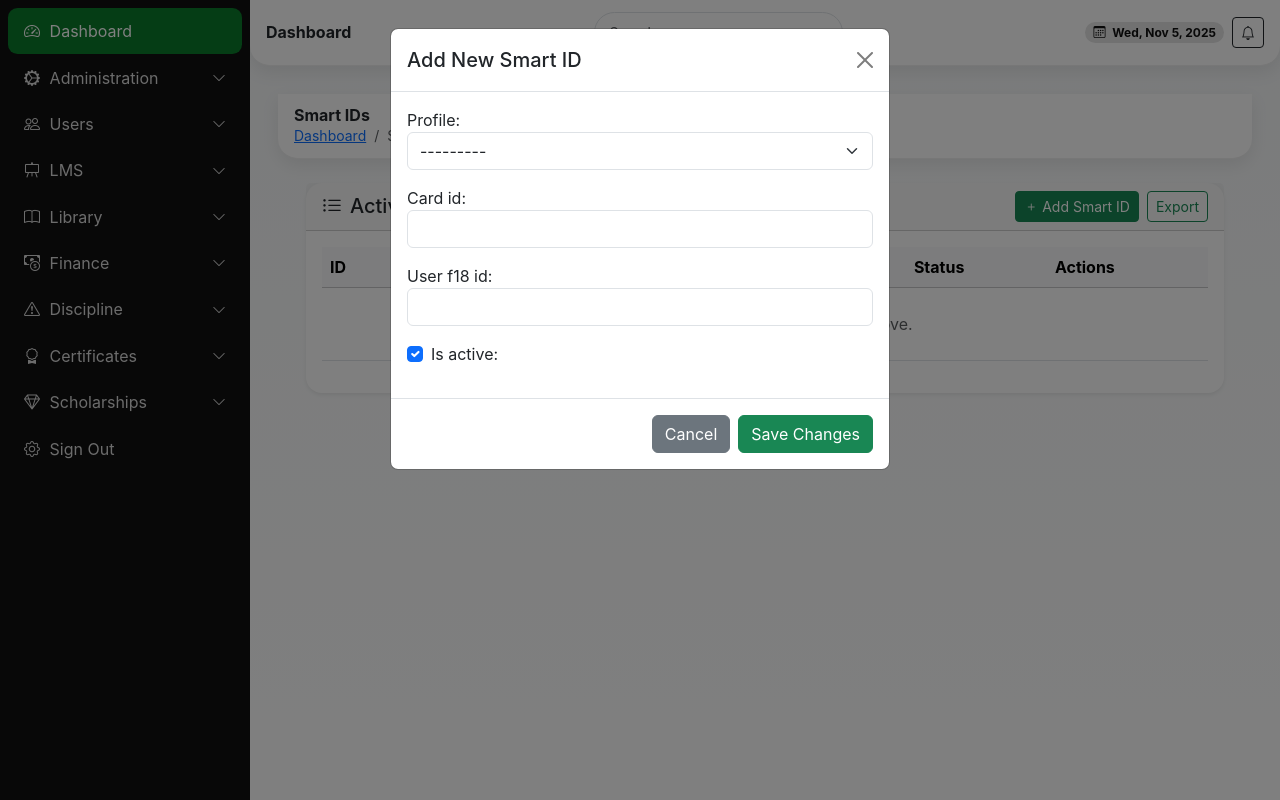
After one commit to pkalosh/kiswate_digital_academy, a Django app: page /smartids/ in a window 1280 px wide, after a click on "Add Smart ID". The commit adds this page. Run offline with Django 5.2, Linux system fonts and the light colour scheme; a user stored in the database is signed in; data comes from the database, SQL or seed files in the repository; both versions use the stored data as it was after the commit.

Commit message:
smart ids CRUD

```diff
--- a/school/forms.py
+++ b/school/forms.py
@@ -3,7 +3,7 @@ import random
 import string
 from django import forms
 from userauths.models import User
-from .models import Grade, Parent,StaffProfile,Student
+from .models import Grade, Parent,StaffProfile,Student, SmartID
 from django.core.mail import send_mail
 from django.core.exceptions import ValidationError
 from django.conf import settings
@@ -1012,3 +1012,16 @@ class StudentEditForm(forms.ModelForm):
         #     )
 
         return student
+
+
+class SmartIDForm(forms.ModelForm):
+
+    class Meta:
+        model = SmartID
+        fields = ['profile', 'card_id', 'user_f18_id', 'is_active']
+        widgets = {
+            'profile': forms.Select(attrs={'class': 'form-select'}),
+            'card_id': forms.TextInput(attrs={'class': 'form-control'}),
+            'user_f18_id': forms.TextInput(attrs={'class': 'form-control'}),
+            'is_active': forms.CheckboxInput(attrs={'class': 'form-check-input'}),
+        }
--- a/school/urls.py
+++ b/school/urls.py
@@ -23,6 +23,11 @@ urlpatterns = [
     path('students/<int:pk>/edit/', views.student_edit, name='student_edit'),
     path('students/<int:pk>/delete/', views.student_delete, name='student_delete'),
     path('students/<int:pk>/delete/', views.student_delete, name='student_delete'),
+    #smart ID
+    path('smartids/', views.smartid_list, name='smartid-list'),
+    path('smartids/create/', views.smartid_create, name='smartid-create'),
+    path('smartids/<int:pk>/edit/', views.smartid_edit, name='smartid-edit'),
+    path('smartids/<int:pk>/delete/', views.smartid_delete, name='smartid-delete'),
 
     #Scan logs
     path('scan-logs/', views.scan_logs_view, name='scan_logs'),
--- a/school/views.py
+++ b/school/views.py
@@ -4,10 +4,13 @@ from django.contrib import messages
 from django.db.models import Q
 from django.core.paginator import Paginator
 from userauths.models import User
-from .models import Grade, School, Parent,StaffProfile,Student, ScanLog
-from .forms import GradeForm,ParentCreationForm, ParentEditForm,StaffCreationForm, StaffEditForm,StudentCreationForm, StudentEditForm
+from .models import Grade, School, Parent,StaffProfile,Student, ScanLog, SmartID,Scholarship
+from .forms import GradeForm,ParentCreationForm, ParentEditForm,StaffCreationForm, StaffEditForm,StudentCreationForm, StudentEditForm,SmartIDForm
 import logging
+from django.http import JsonResponse
 from django.conf import settings
+from django.template.loader import render_to_string
+from django.utils.safestring import mark_safe
 from django.core.mail import send_mail
 import random
 import string
@@ -15,9 +18,9 @@ logger = logging.getLogger(__name__)
 # Create your views here.
 def dashboard(request):
     school =  request.user.school_admin_profile
-    total_teachers = StaffProfile.objects.filter(school=school, position='teacher')
-    total_students = Student.objects.filter(school=school)
-    total_parents = Parent.objects.filter(school=school)
+    total_teachers = StaffProfile.objects.filter(school=school, position='teacher').count()
+    total_students = Student.objects.filter(school=school).count()
+    total_parents = Parent.objects.filter(school=school).count()
 
     return render(request, "school/dashboard.html", {
         "total_teachers":total_teachers,
@@ -57,6 +60,111 @@ def school_grades(request):
     }
     return render(request, "school/grade.html", context)
 
+@login_required
+def smartid_list(request):
+    try:
+        school = request.user.school_admin_profile
+    except AttributeError as e:
+        logger.warning(f"Permission denied for user {request.user.email}: {e}")
+        messages.error(request, f"You do not have permission to access this page. (User: {request.user.email})")
+        return redirect('school:dashboard')
+
+    query = request.GET.get('q', '')
+    smartids = SmartID.objects.filter(school=school, is_active=True)
+    if query:
+        smartids = smartids.filter(
+            Q(card_id__icontains=query) | Q(profile__name__icontains=query)  # Assume profile has 'name' field for search
+        )
+    form = SmartIDForm()
+    return render(request, 'school/smartid_list.html', {
+        'smartids': smartids,
+        'form': form,
+        'school': school,
+        'query': query,
+    })
+
+@login_required
+def smartid_create(request):
+    try:
+        school = request.user.school_admin_profile
+    except AttributeError as e:
+        logger.warning(f"Permission denied for user {request.user.email}: {e}")
+        messages.error(request, f"You do not have permission to access this page. (User: {request.user.email})")
+        return redirect('school:dashboard')
+
+    if request.method != 'POST':
+        return redirect('school:smartid-list')
+
+    form = SmartIDForm(request.POST)
+    if form.is_valid():
+        smartid = form.save(commit=False)
+        smartid.school = school
+        smartid.save()
+        messages.success(request, f'Smart ID "{smartid.card_id}" created successfully.')
+        logger.info(f"Created Smart ID {smartid.card_id} for school {school.name} by {request.user.email}.")
+        return redirect('school:smartid-list')
+    else:
+        # Add form errors to messages
+        for field, error_list in form.errors.items():
+            if field == '__all__':
+                for error in error_list:
+                    messages.error(request, error)
+            else:
+                label = form.fields[field].label
+                for error in error_list:
+                    messages.error(request, f"{label}: {error}")
+        return redirect('school:smartid-list')
+
+@login_required
+def smartid_edit(request, pk):
+    try:
+        school = request.user.school_admin_profile
+    except AttributeError as e:
+        logger.warning(f"Permission denied for user {request.user.email}: {e}")
+        messages.error(request, f"You do not have permission to access this page. (User: {request.user.email})")
+        return redirect('school:dashboard')
+
+    if request.method != 'POST':
+        return redirect('school:smartid-list')
+
+    smartid = get_object_or_404(SmartID, pk=pk, school=school)
+    form = SmartIDForm(request.POST, instance=smartid)
+    if form.is_valid():
+        form.save()
+        messages.success(request, f'Smart ID "{smartid.card_id}" updated successfully.')
+        logger.info(f"Updated Smart ID {smartid.card_id} for school {school.name} by {request.user.email}.")
+        return redirect('school:smartid-list')
+    else:
+        # Add form errors to messages
+        for field, error_list in form.errors.items():
+            if field == '__all__':
+                for error in error_list:
+                    messages.error(request, error)
+            else:
+                label = form.fields[field].label
+                for error in error_list:
+                    messages.error(request, f"{label}: {error}")
+        return redirect('school:smartid-list')
+
+@login_required
+def smartid_delete(request, pk):
+    try:
+        school = request.user.school_admin_profile
+    except AttributeError as e:
+        logger.warning(f"Permission denied for user {request.user.email}: {e}")
+        messages.error(request, f"You do not have permission to access this page. (User: {request.user.email})")
+        return redirect('school:dashboard')
+
+    if request.method != 'POST':
+        messages.warning(request, "Use the delete button in the list to confirm.")
+        return redirect('school:smartid-list')
+
+    smartid = get_object_or_404(SmartID, pk=pk, school=school)
+    smartid.is_active = False  # Soft delete
+    smartid.save()
+    messages.success(request, f'Smart ID "{smartid.card_id}" deactivated.')
+    logger.info(f"Deactivated Smart ID {smartid.card_id} for school {school.name} by {request.user.email}.")
+    return redirect('school:smartid-list')
 
 # -------------------------------SCAN LOGS VIEW-------------------------------
 @login_required
--- a/templates/school/base.html
+++ b/templates/school/base.html
@@ -39,7 +39,7 @@
         </button>
         <ul class="sub-menu" id="administration">
           <li><a href="{% url 'school:school-grades' %}"><i class="bi bi-diagram-3"></i> Grades</a></li>
-          <li><a href="#"><i class="bi bi-key"></i> Smart IDs</a></li>
+          <li><a href="{% url 'school:smartid-list' %}"><i class="bi bi-key"></i> Smart IDs</a></li>
           <li><a href="{% url 'school:scan_logs' %}"><i class="bi bi-key"></i> Smart IDs Scans</a></li>
         </ul>
       </div>
--- a/templates/school/dashboard.html
+++ b/templates/school/dashboard.html
@@ -15,7 +15,6 @@
             </div>
             <h5 class="fw-semibold">Total Teachers</h5>
             <h3 class="fw-bold">{{ total_teachers|default:"0" }}</h3>
-            <p class="text-muted small mb-0">+5% since last week</p>
           </div>
         </div>
       </div>
@@ -29,7 +28,6 @@
             </div>
             <h5 class="fw-semibold">Total Students</h5>
             <h3 class="fw-bold">{{ total_students|default:"0" }}</h3>
-            <p class="text-muted small mb-0">+8% this month</p>
           </div>
         </div>
       </div>
@@ -43,7 +41,6 @@
             </div>
             <h5 class="fw-semibold">Parents</h5>
             <h3 class="fw-bold">{{ total_parents|default:"0" }}</h3>
-            <p class="text-muted small mb-0">+3% this week</p>
           </div>
         </div>
       </div>
@@ -56,8 +53,7 @@
               <i class="bi bi-gem fs-1"></i>
             </div>
             <h5 class="fw-semibold">Scholarships</h5>
-            <h3 class="fw-bold">{{ total_scholarships|default:"0s" }}</h3>
-            <p class="text-muted small mb-0">-2% vs last week</p>
+            <h3 class="fw-bold">0</h3>
           </div>
         </div>
       </div>
--- /dev/null
+++ b/templates/school/partials/smartid_edit_form.html
@@ -0,0 +1,2 @@
+{% csrf_token %}
+{{ form.as_p }}
--- /dev/null
+++ b/templates/school/smartid_list.html
@@ -0,0 +1,218 @@
+<!-- templates/school/smartid_list.html -->
+{% extends 'school/base.html' %}
+{% block title %}Smart IDs | {{ school.name }}{% endblock %}
+{% block content %}
+<header class="header d-flex align-items-center justify-content-between">
+<div class="d-flex align-items-center gap-2">
+<button class="btn btn-sm btn-dark d-lg-none" id="toggleSidebar"><i class="bi bi-list"></i></button>
+<div>
+<h6 class="m-0 fw-bold">Smart IDs</h6>
+<nav aria-label="breadcrumb" class="small">
+<ol class="breadcrumb mb-0">
+<li class="breadcrumb-item"><a href="{% url 'school:dashboard' %}">Dashboard</a></li>
+<li class="breadcrumb-item active" aria-current="page">Smart IDs</li>
+</ol>
+</nav>
+</div>
+</div>
+
+</header>
+<section class="content container-fluid py-4">
+<!-- Messages -->
+    {% if messages %}
+<div class="row">
+        {% for message in messages %}
+<div class="col-12">
+<div class="alert alert-{{ message.tags }} alert-dismissible fade show" role="alert">
+              {{ message }}
+<button type="button" class="btn-close" data-bs-dismiss="alert"></button>
+</div>
+</div>
+        {% endfor %}
+</div>
+    {% endif %}
+<!-- Smart IDs List -->
+<div class="card shadow-sm border-0 rounded-4">
+<div class="card-header d-flex justify-content-between align-items-center">
+<h5 class="mb-0"><i class="bi bi-list-ul me-2"></i>Active Smart IDs ({{ smartids.count }})</h5>
+<div class="d-flex gap-2">
+<button class="btn btn-sm btn-success" data-bs-toggle="modal" data-bs-target="#smartIDModal" data-mode="create">
+<i class="bi bi-plus"></i> Add Smart ID
+</button>
+<a href="#" class="btn btn-sm btn-outline-success" data-bs-toggle="modal" data-bs-target="#exportModal">Export</a>
+</div>
+</div>
+<div class="card-body">
+<div class="table-responsive">
+<table class="table table-hover align-middle">
+<thead class="table-light">
+<tr>
+<th>ID</th>
+<th>Profile</th>
+<th>Card ID</th>
+<th>User F18 ID</th>
+<th>Status</th>
+<th>Actions</th>
+</tr>
+</thead>
+<tbody>
+              {% for smartid in smartids %}
+<tr>
+<td><strong>{{ smartid.id }}</strong></td>
+<td>{{ smartid.profile }}</td>
+<td><code>{{ smartid.card_id }}</code></td>
+<td>{{ smartid.user_f18_id }}</td>
+<td>
+                  {% if smartid.is_active %}
+<span class="badge bg-success">Active</span>
+                  {% else %}
+<span class="badge bg-secondary">Inactive</span>
+                  {% endif %}
+</td>
+<td>
+<button class="btn btn-sm btn-outline-primary" data-bs-toggle="modal" data-bs-target="#smartIDModal" data-mode="edit"
+data-id="{{ smartid.id }}" data-profile_id="{{ smartid.profile.id }}" data-card_id="{{ smartid.card_id|escapejs }}"
+data-user_f18_id="{{ smartid.user_f18_id|escapejs }}" data-is_active="{% if smartid.is_active %}true{% else %}false{% endif %}">
+<i class="bi bi-pencil"></i>
+</button>
+<button class="btn btn-sm btn-outline-danger" data-bs-toggle="modal" data-bs-target="#deleteModal"
+data-id="{{ smartid.id }}" data-card_id="{{ smartid.card_id|escapejs }}">
+<i class="bi bi-trash"></i>
+</button>
+</td>
+</tr>
+              {% empty %}
+<tr><td colspan="6" class="text-center text-muted py-4">No Smart IDs found. Create one above.</td></tr>
+              {% endfor %}
+</tbody>
+</table>
+</div>
+</div>
+</div>
+<!-- Smart ID Modal (Create/Edit) -->
+<div class="modal fade" id="smartIDModal" tabindex="-1">
+<div class="modal-dialog">
+<div class="modal-content">
+<div class="modal-header">
+<h5 class="modal-title" id="smartIDModalTitle">Add New Smart ID</h5>
+<button type="button" class="btn-close" data-bs-dismiss="modal"></button>
+</div>
+<form method="post" id="smartIDForm" action="{% url 'school:smartid-create' %}">
+            {% csrf_token %}
+<input type="hidden" name="mode" id="mode" value="create">
+<div class="modal-body">
+              {% if form.non_field_errors %}
+<div class="alert alert-danger">
+                  {{ form.non_field_errors }}
+</div>
+              {% endif %}
+<div class="mb-3">
+                {{ form.profile.label_tag }}
+                {{ form.profile }}
+                {% if form.profile.errors %}{{ form.profile.errors }}{% endif %}
+</div>
+<div class="mb-3">
+                {{ form.card_id.label_tag }}
+                {{ form.card_id }}
+                {% if form.card_id.errors %}{{ form.card_id.errors }}{% endif %}
+</div>
+<div class="mb-3">
+                {{ form.user_f18_id.label_tag }}
+                {{ form.user_f18_id }}
+                {% if form.user_f18_id.errors %}{{ form.user_f18_id.errors }}{% endif %}
+</div>
+<div class="mb-3 form-check">
+                {{ form.is_active }}
+                {{ form.is_active.label_tag }}
+                {% if form.is_active.errors %}{{ form.is_active.errors }}{% endif %}
+</div>
+</div>
+<div class="modal-footer">
+<button type="button" class="btn btn-secondary" data-bs-dismiss="modal">Cancel</button>
+<button type="submit" class="btn btn-success">Save Changes</button>
+</div>
+</form>
+</div>
+</div>
+</div>
+<!-- Delete Modal -->
+<div class="modal fade" id="deleteModal" tabindex="-1">
+<div class="modal-dialog">
+<div class="modal-content">
+<div class="modal-header">
+<h5 class="modal-title">Delete Smart ID</h5>
+<button type="button" class="btn-close" data-bs-dismiss="modal"></button>
+</div>
+<form method="post" id="deleteForm">
+            {% csrf_token %}
+<div class="modal-body">
+<p>Are you sure you want to deactivate <strong id="deleteCardID"></strong>? This action cannot be undone.</p>
+</div>
+<div class="modal-footer">
+<button type="button" class="btn btn-secondary" data-bs-dismiss="modal">Cancel</button>
+<button type="submit" class="btn btn-danger">Deactivate</button>
+</div>
+</form>
+</div>
+</div>
+</div>
+<!-- Export Modal (Optional) -->
+<div class="modal fade" id="exportModal" tabindex="-1">
+<div class="modal-dialog">
+<div class="modal-content">
+<div class="modal-header">
+<h5 class="modal-title">Export Smart IDs</h5>
+<button type="button" class="btn-close" data-bs-dismiss="modal"></button>
+</div>
+<div class="modal-body">
+<p>Export as CSV or PDF?</p>
+<a href="#" class="btn btn-outline-primary me-2">CSV</a>
+<a href="#" class="btn btn-outline-secondary">PDF</a>
+</div>
+</div>
+</div>
+</div>
+<script>
+document.addEventListener('DOMContentLoaded', function () {
+const smartIDModal = document.getElementById('smartIDModal');
+const smartIDForm = document.getElementById('smartIDForm');
+const smartIDModalTitle = document.getElementById('smartIDModalTitle');
+const modeInput = document.getElementById('mode');
+if (smartIDModal) {
+smartIDModal.addEventListener('show.bs.modal', function (event) {
+const button = event.relatedTarget;
+const mode = button.dataset.mode;
+modeInput.value = mode;
+if (mode === 'create') {
+smartIDModalTitle.textContent = 'Add New Smart ID';
+smartIDForm.action = "{% url 'school:smartid-create' %}";
+smartIDForm.reset();
+            } else if (mode === 'edit') {
+const id = button.dataset.id;
+smartIDModalTitle.textContent = 'Edit Smart ID';
+const updateUrl = "{% url 'school:smartid-edit' 0 %}".replace('0', id);
+smartIDForm.action = updateUrl;
+// Populate fields
+document.querySelector('#id_profile').value = button.dataset.profile_id || '';
+document.querySelector('#id_card_id').value = button.dataset.card_id || '';
+document.querySelector('#id_user_f18_id').value = button.dataset.user_f18_id || '';
+document.querySelector('input[name="is_active"]').checked = button.dataset.is_active === 'true';
+            }
+          });
+        }
+const deleteModal = document.getElementById('deleteModal');
+const deleteForm = document.getElementById('deleteForm');
+if (deleteModal) {
+deleteModal.addEventListener('show.bs.modal', function (event) {
+const button = event.relatedTarget;
+const id = button.dataset.id;
+const card_id = button.dataset.card_id;
+document.getElementById('deleteCardID').textContent = card_id;
+const deleteUrl = "{% url 'school:smartid-delete' 0 %}".replace('0', id);
+deleteForm.action = deleteUrl;
+          });
+        }
+      });
+</script>
+</section>
+{% endblock %}
```
Also changed, not shown: templates/school/partials/smartid_row.html (added, +15 -0 lines), db.sqlite3.
